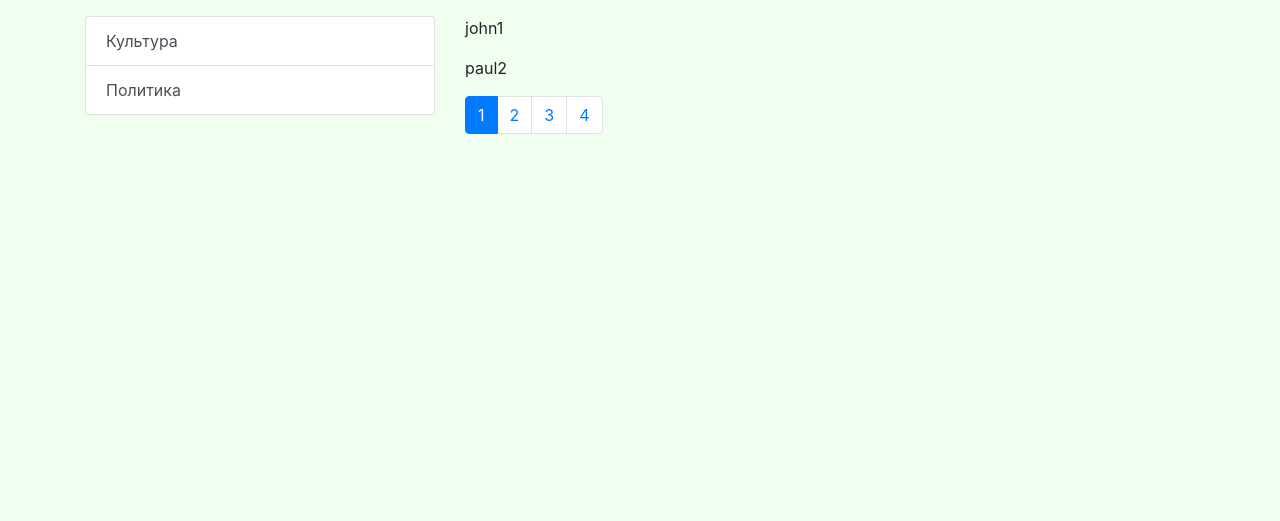
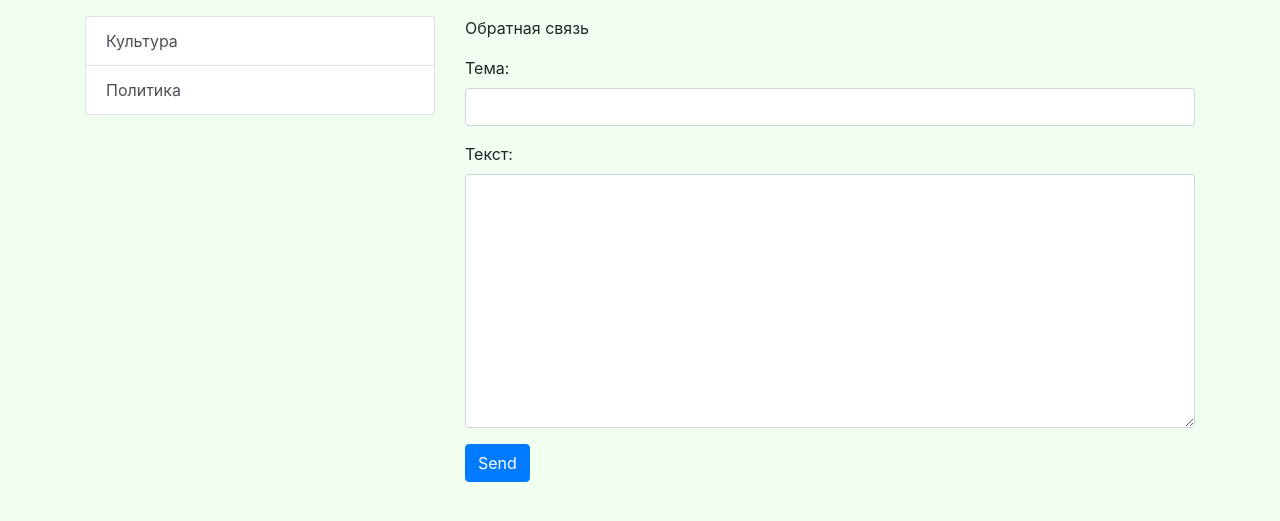
Before and after one commit to RussDeveloper/django3_2, a Django app: page /test/ in a window 1280 px wide. Shown: the part 56-577 px from the top of the page. Run offline with Django 4.2, Linux system fonts and the light colour scheme; data comes from the database, SQL or seed files in the repository; some libraries are stand-ins or nearby versions.

Commit message:
Отправка писем по e-mail. Не работает, требуется настройка почты

```diff
--- a/mysite/news/forms.py
+++ b/mysite/news/forms.py
@@ -4,6 +4,12 @@ import re
 from django.core.exceptions import ValidationError
 from django.contrib.auth.forms import UserCreationForm, AuthenticationForm
 from django.contrib.auth.models import User
+
+class ContactForm(forms.Form):
+    subject = forms.CharField(label='Тема',
+                            widget=forms.TextInput(attrs={"class": "form-control"}))
+    content = forms.CharField(label='Текст',
+                            widget=forms.Textarea(attrs={"class": "form-control"}))
 
 class UserLoginForm(AuthenticationForm):
     username = forms.CharField(label='Имя пользователя',
@@ -21,7 +27,7 @@ class UserRegisterForm(UserCreationForm):
     password2 = forms.CharField(label='Подтверждение пароля',
                                 widget=forms.PasswordInput(attrs={'class': 'form-control'}))
     email = forms.EmailField(label='E-mail',
-                                widget=forms.EmailInput(attrs={'class': 'form-control'}))
+                                widget=forms.EmailInput(attrs={'class': 'form-control', "rows": 5}))
 
     class Meta:
         model = User
--- a/mysite/news/templates/news/test.html
+++ b/mysite/news/templates/news/test.html
@@ -1,7 +1,7 @@
 {% extends 'base.html' %}         <!-- Объявление, что будет использован шаблон base.html -->
 
 {% block title %}
-Тестовая страница :: {{ block.super }}
+Обратная связь :: {{ block.super }}
 {% endblock %}
 
 
@@ -12,9 +12,14 @@
 
 {% block content %}
 
-{% for name in page_obj.object_list %}
-<p>{{ name }}</p>
-{% endfor %}
+<p>Обратная связь</p>
+
+<form method="post">
+    {% csrf_token %}
+    {{form.as_p}}
+    <button type="submit" class="btn btn-primary">Send</button>
+
+</form>
 
 {% endblock %}
 <!-- конец переопределения-->
--- a/mysite/news/views.py
+++ b/mysite/news/views.py
@@ -1,7 +1,7 @@
 from django.shortcuts import render, get_object_or_404, redirect
 from django.http import HttpResponse
 from .models import News, Category
-from .forms import NewsForm, UserRegisterForm, UserLoginForm
+from .forms import NewsForm, UserRegisterForm, UserLoginForm, ContactForm
 from django.urls import reverse_lazy
 from django.core.paginator import Paginator
 from django.views.generic import ListView, DetailView, CreateView
@@ -9,6 +9,7 @@ from .utils import MyMixin
 from django.contrib.auth.mixins import LoginRequiredMixin
 from django.contrib import messages
 from django.contrib.auth import login, logout
+from django.core.mail import send_mail
 
 # Create your views here.
 
@@ -43,13 +44,23 @@ def user_logout(request):
     return redirect('home')
 
 def test(request):
-    objects = ['john1', 'paul2', 'george3', 'ringo4', 'john5', 'paul6', 'george7', 'ringo8']
-    paginator = Paginator(objects, 2)
-    page_num = request.GET.get('page', 1) #Если в массиве GET аргумента 'page' не будет, функция вернет 1
-    page_objects = paginator.get_page(page_num)
-    context = {'page_obj': page_objects}
+    if request.method == 'POST':
+        form = ContactForm(request.POST)
+        if form.is_valid():
+            mail = send_mail(form.cleaned_data['subject'],
+                             form.cleaned_data['content'],
+                             'tchekalov.ruslan@yandex.ru',
+                             ['tchekalov.ruslan@gmail.com'],
+                             fail_silently=False)
+            if mail:
+                messages.success(request, 'Письмо отправлено')
+                return redirect('test')
+            else:
+                messages.error(request, 'Ошибка отправки!')
+    else:
+        form = ContactForm()
+    context = {"form": form}
     return render(request, 'news/test.html', context)
-
 
 
 class HomeNews(ListView, MyMixin):
```
Also changed, not shown: mysite/mysite/settings.py (+7 -0 lines), 1 other file.
